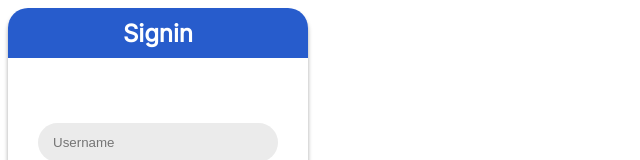
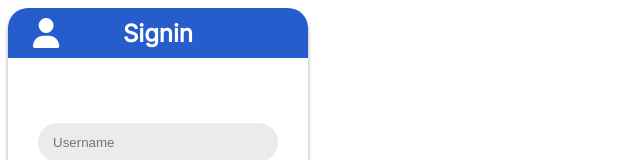
Before and after one commit to lioncio1229/rlmovies-frontend, a React (Vite) app: page / in a window 1280 px wide. Shown: the top 160 px of the page, without its empty margins (0-640 px from the left). Built offline with nearby package versions, Linux system fonts and the light colour scheme.

Commit message:
Add icon

```diff
--- a/package.json
+++ b/package.json
@@ -10,6 +10,10 @@
     "preview": "vite preview"
   },
   "dependencies": {
+    "@fortawesome/fontawesome-svg-core": "^6.4.0",
+    "@fortawesome/free-regular-svg-icons": "^6.4.0",
+    "@fortawesome/free-solid-svg-icons": "^6.4.0",
+    "@fortawesome/react-fontawesome": "^0.2.0",
     "@types/styled-components": "^5.1.26",
     "react": "^18.2.0",
     "react-dom": "^18.2.0",
--- a/src/components/form/Form.tsx
+++ b/src/components/form/Form.tsx
@@ -2,6 +2,8 @@
 import Button from "../button/Button";
 import Textfield from "../textfield/Textfield";
 import {theme} from '../../../config.json';
+import { FontAwesomeIcon } from '@fortawesome/react-fontawesome'
+import { faUser } from '@fortawesome/free-solid-svg-icons';
 
 const _Form = styled.div`
     display: flex;
@@ -24,6 +26,7 @@
   display: flex;
   justify-content: center;
   align-items: center;
+  position: relative;
 `;
 
 const FormContent = styled.div`
@@ -47,6 +50,7 @@
     return (
         <_Form>
             <Header>
+                <FontAwesomeIcon icon={faUser} style={{'color': 'white', 'position': "absolute", "left" : "25px", "fontSize" : "30px"}}/>
                 <Title>Signin</Title>
             </Header>
             <FormContent>
--- a/src/pages/Signin.tsx
+++ b/src/pages/Signin.tsx
@@ -1,5 +1,4 @@
 import Form from "../components/form/Form";
-
 
 function Signin()
 {
```
Also changed, not shown: 1 other file (tests, documents, lock files or other folders).
